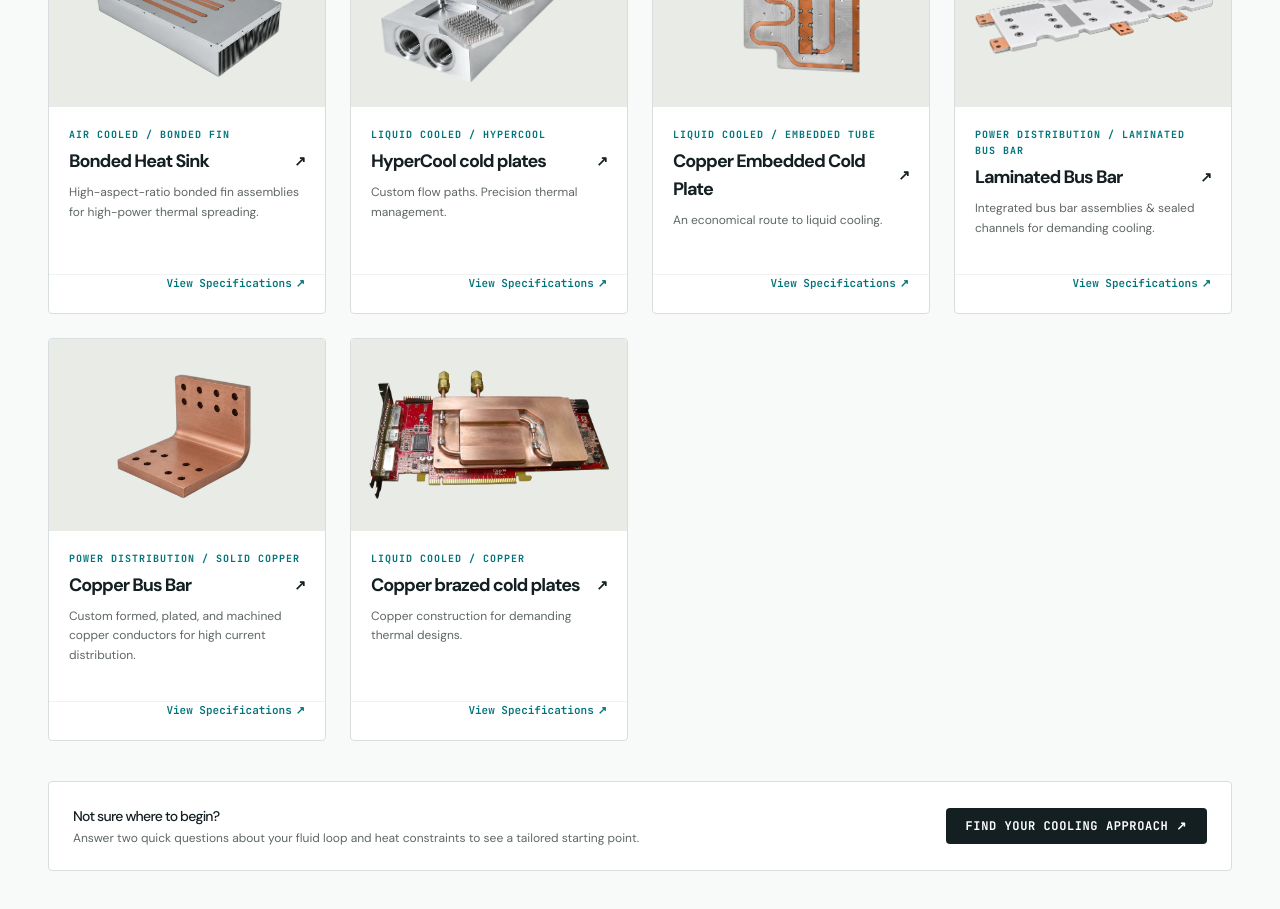
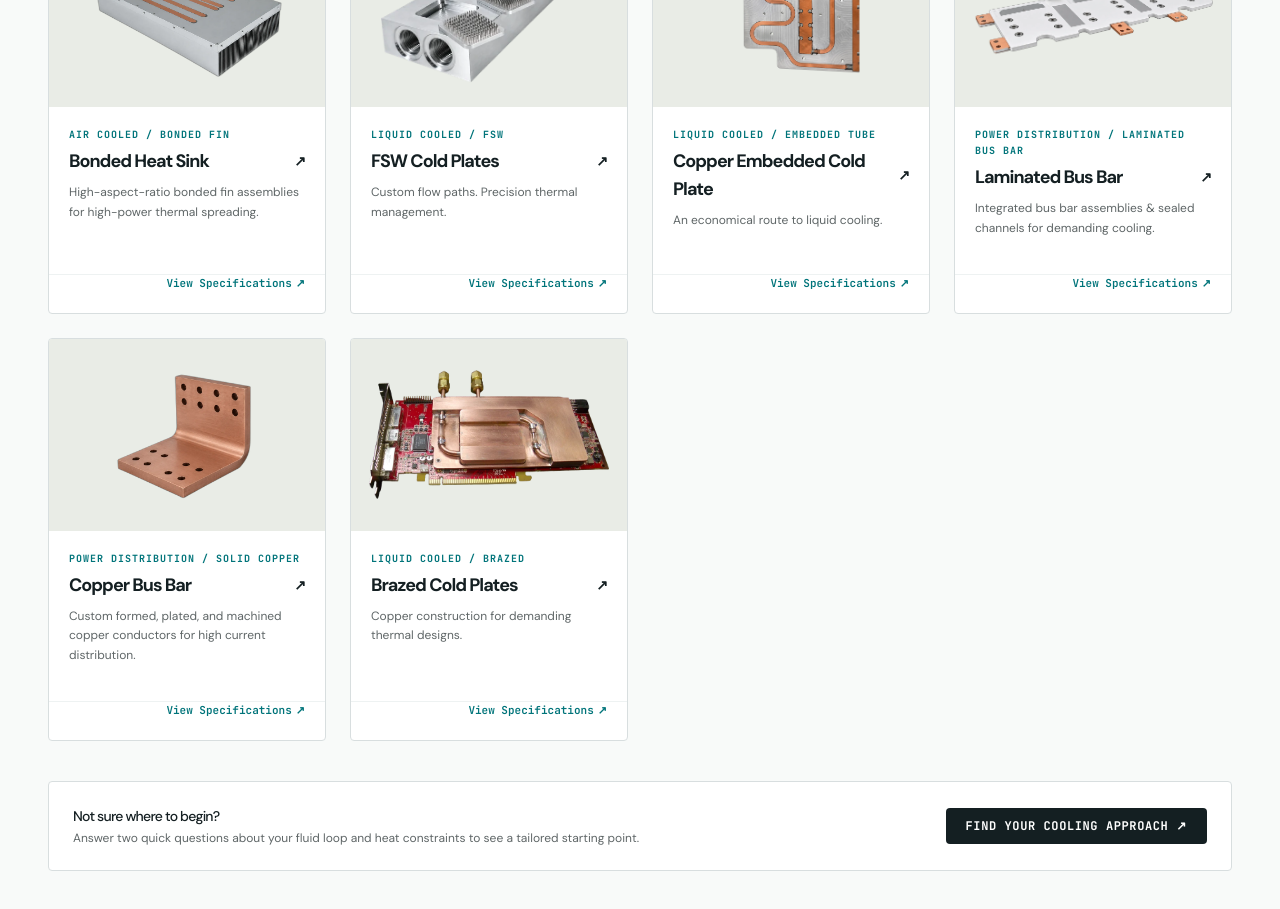
Before and after one commit to innovative-thermal-solutions/thermalsolutions, a Next.js app: page / in a window 1280 px wide. Shown: the part 1680-2589 px from the top of the page. Built offline with nearby package versions, Linux system fonts and the light colour scheme.

Commit message:
fix(products): rename HyperCool to FSW Cold Plates and Copper brazed to Brazed Cold Plates

```diff
--- a/data/cms/products.json
+++ b/data/cms/products.json
@@ -65,10 +65,10 @@
   },
   {
     "id": "hypercool",
-    "name": "HyperCool cold plates",
+    "name": "FSW Cold Plates",
     "family": "liquid",
     "image": "/images/portfolio/hypercool.webp",
-    "tag": "LIQUID COOLED / HYPERCOOL",
+    "tag": "LIQUID COOLED / FSW",
     "short": "Custom flow paths. Precision thermal management.",
     "description": "Machined or friction stir welded fluid passages direct coolant where it is needed most. ITS designs the flow layout to balance thermal performance with pressure drop across the operating range.",
     "material": "Aluminum or copper",
--- a/src/components/ui/ReferenceInteractiveModals.tsx
+++ b/src/components/ui/ReferenceInteractiveModals.tsx
@@ -85,12 +85,12 @@ export const REFERENCE_PRODUCTS: SolutionProduct[] = [
   },
   {
     id: "hypercool",
-    name: "HyperCool cold plates",
+    name: "FSW Cold Plates",
     family: "liquid",
     image: "/assets/hypercool.webp",
-    tag: "LIQUID COOLED / HYPERCOOL",
+    tag: "LIQUID COOLED / FSW",
     short: "Custom flow paths. Precision thermal management.",
-    description: "HyperCool cold plates use machined internal flow paths tailored to the heat source layout. Thermal and hydraulic modeling support the design, with friction stir welding available for leak-tight construction.",
+    description: "FSW cold plates use machined internal flow paths tailored to the heat source layout. Thermal and hydraulic modeling support the design, with friction stir welding available for leak-tight construction.",
     material: "Aluminum",
     construction: "Machined channels and friction stir welding",
     application: "Power electronics and converters",
@@ -137,10 +137,10 @@ export const REFERENCE_PRODUCTS: SolutionProduct[] = [
   },
   {
     id: "copper",
-    name: "Copper brazed cold plates",
+    name: "Brazed Cold Plates",
     family: "liquid",
     image: "/assets/copper-brazed.webp",
-    tag: "LIQUID COOLED / COPPER",
+    tag: "LIQUID COOLED / BRAZED",
     short: "Copper construction for demanding thermal designs.",
     description: "Copper vacuum-brazed cold plates are part of the ITS thermal solution portfolio. The appropriate construction is selected around the component layout, material requirements and system operating conditions.",
     material: "Copper",
--- a/src/data/portfolioData.ts
+++ b/src/data/portfolioData.ts
@@ -100,13 +100,13 @@ export const PORTFOLIO_PRODUCTS: PortfolioItem[] = [
   // --- LIQUID COOLED ---
   {
     id: "hypercool",
-    name: "HyperCool cold plates",
+    name: "FSW Cold Plates",
     family: "liquid",
     image: "/images/portfolio/hypercool.webp",
-    tag: "LIQUID COOLED / HYPERCOOL",
+    tag: "LIQUID COOLED / FSW",
     short: "Custom flow paths. Precision thermal management.",
     description:
-      "HyperCool cold plates use machined internal flow paths tailored to the heat source layout. Thermal and hydraulic modeling support the design, with friction stir welding available for leak-tight construction.",
+      "FSW cold plates use machined internal flow paths tailored to the heat source layout. Thermal and hydraulic modeling support the design, with friction stir welding available for leak-tight construction.",
     material: "Aluminum",
     construction: "Machined channels and friction stir welding",
     application: "Power electronics and converters",
@@ -142,10 +142,10 @@ export const PORTFOLIO_PRODUCTS: PortfolioItem[] = [
   },
   {
     id: "copper",
-    name: "Copper brazed cold plates",
+    name: "Brazed Cold Plates",
     family: "liquid",
     image: "/images/portfolio/copper-brazed.webp",
-    tag: "LIQUID COOLED / COPPER",
+    tag: "LIQUID COOLED / BRAZED",
     short: "Copper construction for demanding thermal designs.",
     description:
       "Copper vacuum-brazed cold plates are part of the ITS thermal solution portfolio. The appropriate construction is selected around the component layout, material requirements and system operating conditions.",
```
